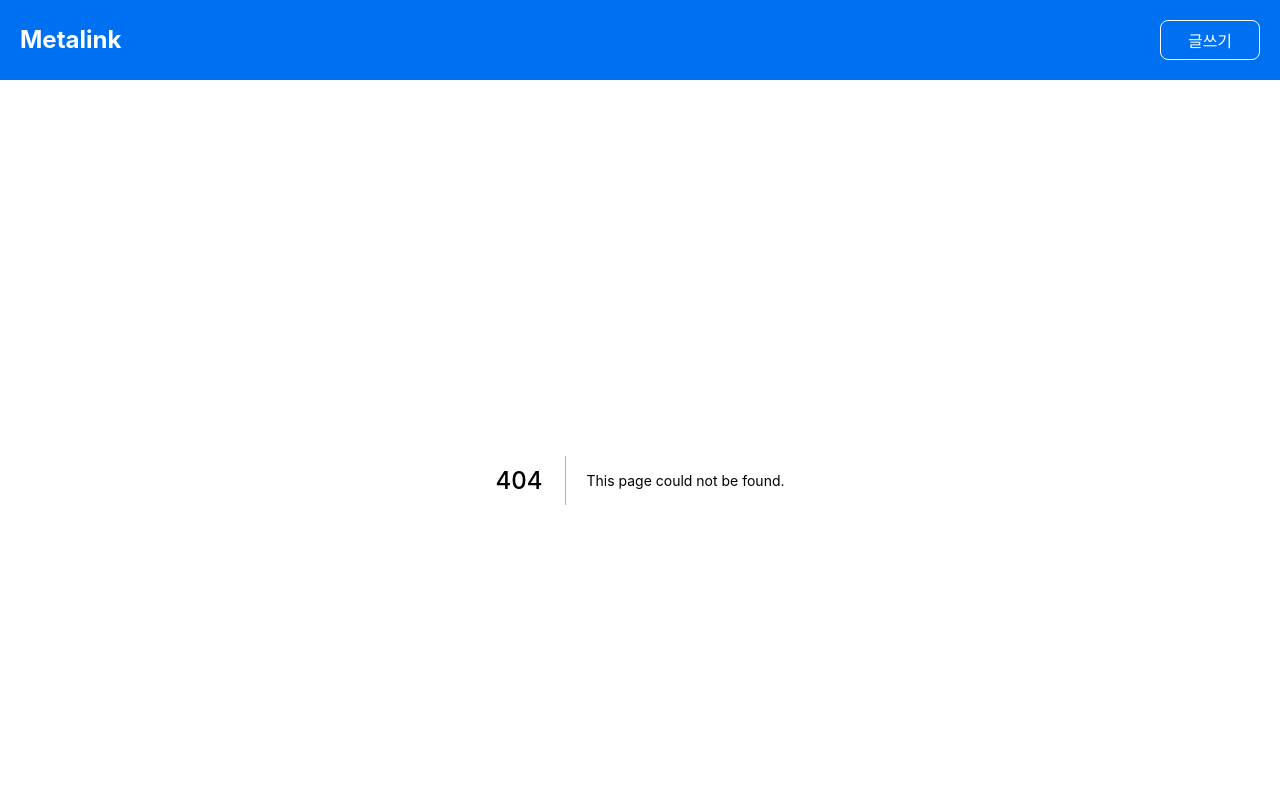
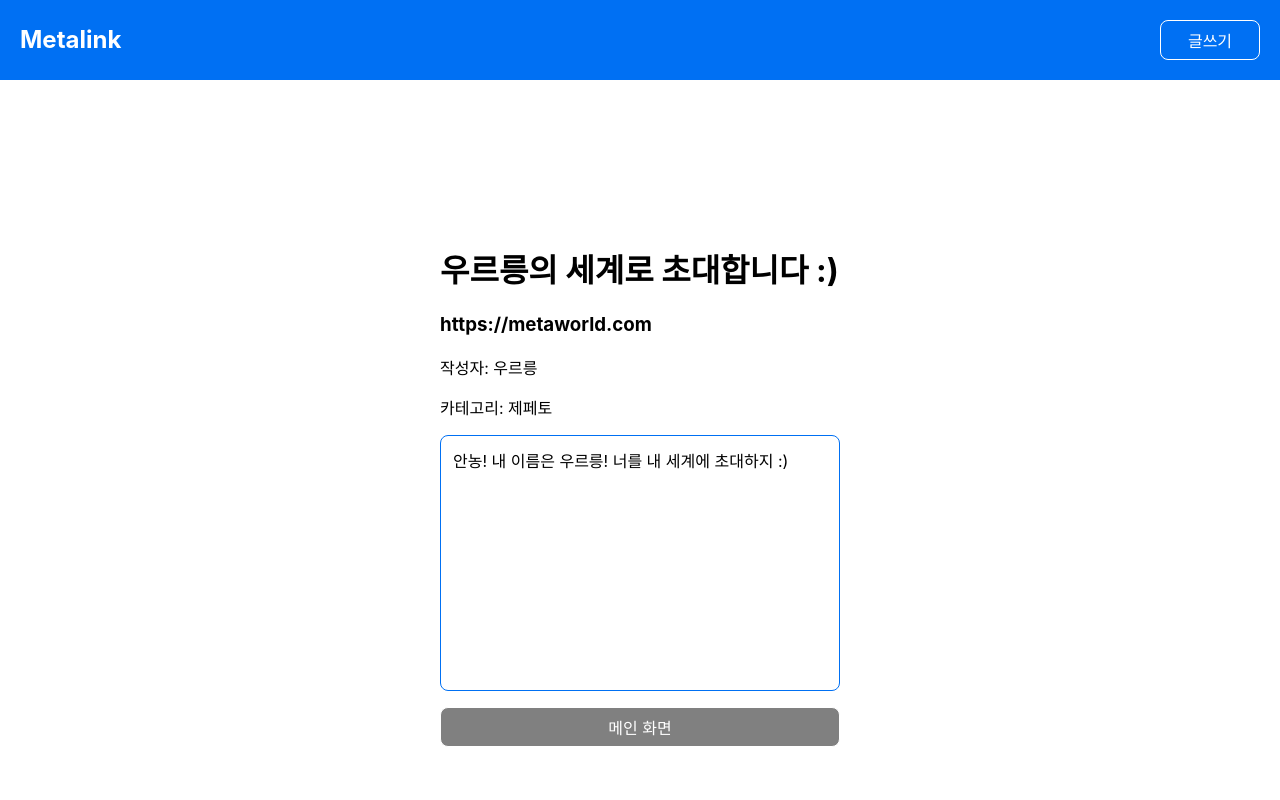
Before and after one commit to tophat-cloud/metalink, a Next.js app in the folder frontend/: page /posts/1 in a window 1280 px wide. Before the commit this address had no page. Shown: the top 800 px of the page. Built offline with nearby package versions, Linux system fonts and the light colour scheme.

Commit message:
:sparkles: Add detail page

```diff
--- a/frontend/components/PostCard.js
+++ b/frontend/components/PostCard.js
@@ -2,7 +2,7 @@ import styles from '../styles/Home.module.css'
 
 export default () => {
   return (
-    <a href="https://nextjs.org/docs" className={styles.card}>
+    <a href="/posts/1" className={styles.card}>
       <h2>Post Name</h2>
       <p>post description</p>
     </a>
--- /dev/null
+++ b/frontend/pages/posts/[id].js
@@ -0,0 +1,87 @@
+import styled from "styled-components"
+
+const Wrapper = styled.div`
+  width: 50vh;
+  height: 100%;
+  align-self: flex-start;
+  justify-content: flex-start;
+  padding: 64px 0;
+`;
+
+const TitleInput = styled.strong`
+  width: 100%;
+  padding: 12px;
+  border-radius: 8px;
+  border: 1px solid #0070f3;
+  display: block;
+  margin: 0 0 1em;
+  padding: ${props => props.padding};
+
+  ::placeholder {
+    color: #0070f3;
+  }
+`;
+
+const LinkInput = styled.strong`
+  width: 100%;
+  padding: 12px;
+  border-radius: 8px;
+  border: 1px solid #0070f3;
+  display: block;
+  margin: 0 0 1em;
+  padding: ${props => props.padding};
+
+  ::placeholder {
+    color: #0070f3;
+  }
+`;
+
+const Content = styled.div`
+  width: 100%;
+  padding: 12px;
+  height: 50%;
+  border: 1px solid #0070f3;
+  margin-top: 20px;
+  display: block;
+  margin: 0 0 1em;
+  padding: ${props => props.padding};
+  border-radius: 8px;
+`;
+
+
+const ReturnButton = styled.a`
+  display: flex;
+  width: 100%;
+  border: 1px solid white;
+  border-radius: 8px;
+  height: 40px;
+  justify-content: center;
+  align-items: center;
+  color: white;
+  background-color: gray;
+`;
+
+
+export default () => {
+  return (
+    <>
+      <Wrapper>
+        <h1>우르릉의 세계로 초대합니다 :)</h1>
+        <h3>https://metaworld.com</h3>
+
+        <span>작성자: 우르릉</span>
+        <p>카테고리: 제페토</p>
+
+        <Content>
+          안농! 내 이름은 우르릉!
+          너를 내 세계에 초대하지 :)
+        </Content>
+
+        <ReturnButton href="/">
+          메인 화면
+        </ReturnButton>
+      </Wrapper>
+
+    </>
+  )
+}
```
Also changed, not shown: frontend/pages/posts/index.js (deleted).
